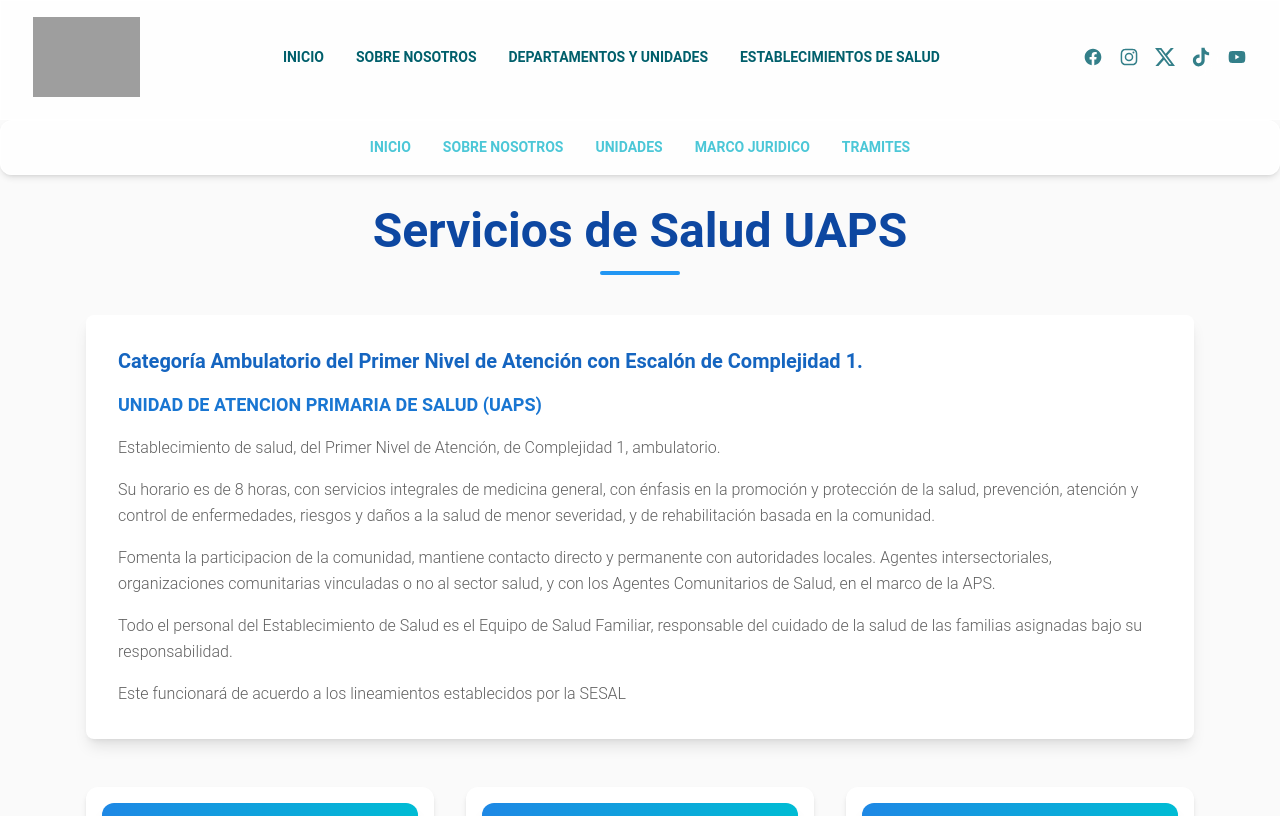
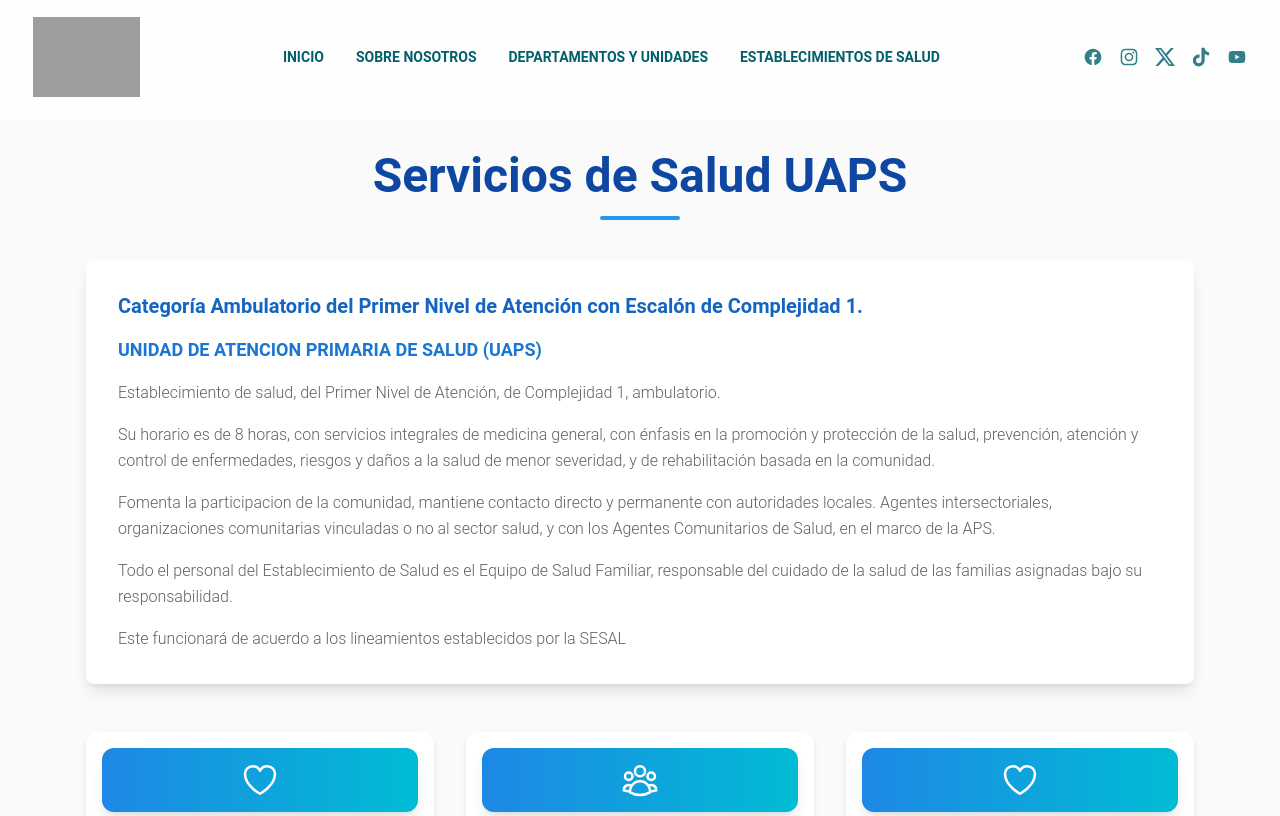
Before and after one commit to SerlioGiron/Pagina-web-Region-Metropolitana-DC, a Next.js app: page /Establecimientos/UAPS in a window 1280 px wide. Shown: the top 816 px of the page. Built offline with nearby package versions, Linux system fonts and the light colour scheme; grey boxes are pictures that could not be loaded.

Commit message:
Cambios solicitados listos, navbar marco, nombre de penitencieria

```diff
--- a/src/app/Departamentos/page.jsx
+++ b/src/app/Departamentos/page.jsx
@@ -19,7 +19,10 @@ const UnitCard = ({title, link, descripcion, subsecciones, tipo}) => {
             <Card
                 className="shadow-md rounded-xl cursor-pointer"
                 onClick={() => {
-                    if (title === "Departamento de Vigilancia del Marco Normativo") {
+                    if (
+                        title ===
+                        "Departamento de Vigilancia del Marco Normativo"
+                    ) {
                         window.location.href = "/Departamentos/Marco-Normativo";
                     } else {
                         handleClick();
@@ -53,7 +56,7 @@ export default function Departamentos() {
         <div className=" items-center">
             <StickyNavbar />
             <Typography className="text-2xl font-bold text-gray-800 text-center pt-8">
-                Unidades y Departamentos
+                Departamentos y unidades
             </Typography>
             <div className="p-4 md:p-8 lg:p-16 grid grid-cols-1 md:grid-cols-2 lg:grid-cols-3 gap-6">
                 {units.map((unit, index) => (
--- a/src/app/Establecimientos/CIS/page.jsx
+++ b/src/app/Establecimientos/CIS/page.jsx
@@ -66,7 +66,6 @@ export default function CIS() {
     return (
         <div className="min-h-screen bg-gray-50">
             <StickyNavbar />
-            <NavbarSimple />
 
             <div className="container mx-auto px-4 py-8">
                 {/* Encabezado principal */}
--- a/src/app/Establecimientos/UAPS/page.jsx
+++ b/src/app/Establecimientos/UAPS/page.jsx
@@ -54,7 +54,6 @@ export default function UAPS() {
     return (
         <div className="min-h-screen bg-gray-50">
             <StickyNavbar />
-            <NavbarSimple />
 
             <div className="container mx-auto px-4 py-8">
                 {/* Encabezado principal */}
--- a/src/components/Establecimientos.jsx
+++ b/src/components/Establecimientos.jsx
@@ -344,11 +344,11 @@ export function Establecimientos() {
                     desc: "Dirección: Aldea zambrano, barrio El Centro contiguo a salón social <br /> Teléfono: No tiene <br /> Correo: Ciszambrano92@gmail.com",
                 },
                 {
-                    title: "Penitenciaría Nacional de Támara (PNMAS)",
+                    title: "Centro Penitenciarío Nacional de Támara (PNMAS)",
                     desc: "Dirección: No disponible <br /> Teléfono: No disponible <br /> Correo: No disponible",
                 },
                 {
-                    title: "PNFAS",
+                    title: "Penitenciaria Nacional Femenina de Adaptación Social (PNFAS)",
                     desc: "Dirección: No disponible <br /> Teléfono: No disponible <br /> Correo: No disponible",
                 },
             ],
--- a/src/components/NavbarMarco.jsx
+++ b/src/components/NavbarMarco.jsx
@@ -84,7 +84,7 @@ function NavList() {
                     href="/Departamentos/Marco-Normativo/marco-juridico"
                     className="flex items-center hover:text-blue-500 transition-colors"
                 >
-                    Marco Juridico
+                    Marco Jurídico
                 </a>
             </Typography>
             <Menu>
@@ -96,7 +96,7 @@ function NavList() {
                         className="p-1 font-bold cursor-pointer uppercase text-[#4cc7d7]"
                     >
                         <span className="flex items-center hover:text-blue-500 transition-colors">
-                            Tramites
+                            Trámites
                         </span>
                     </Typography>
                 </MenuHandler>
@@ -142,7 +142,7 @@ function NavList() {
                                     )
                                 }
                             >
-                                Estandares
+                                Estándares
                             </MenuItem>
                         </MenuList>
                     </Menu>
```
